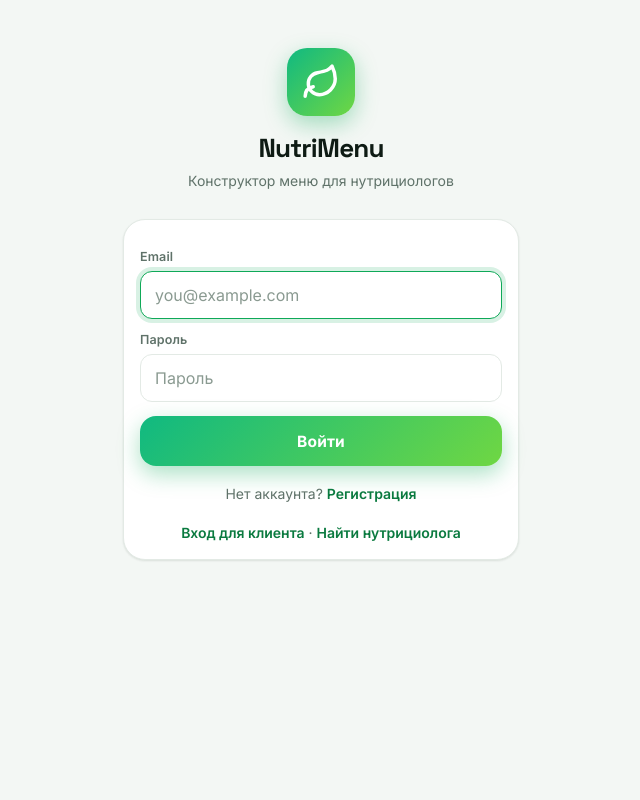
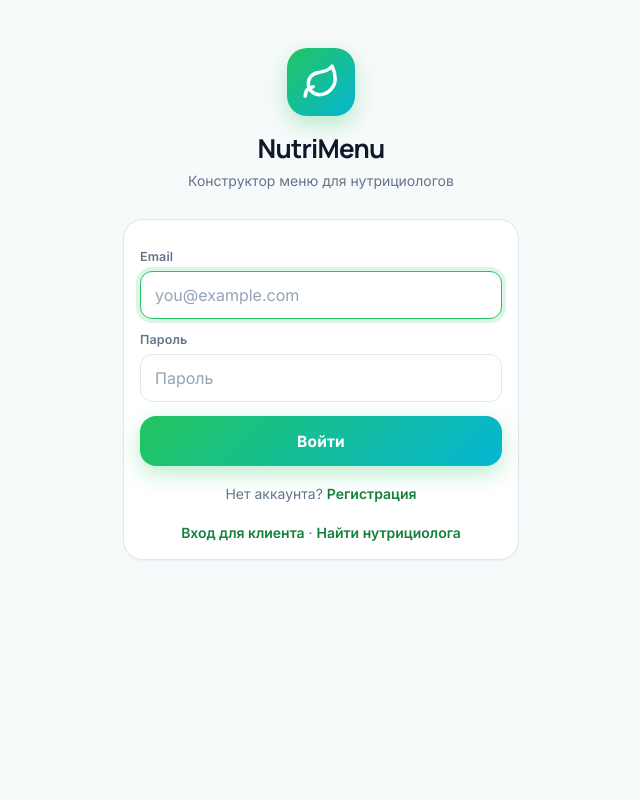
Before and after one commit to maximfilippov94/maxim, a PHP site: page /app/index.html in a window 1280 px wide. Shown: the whole page, without its empty margins (319-959 px from the left). Run offline with PHP 8.4, Linux system fonts and the light colour scheme.

Commit message:
Редизайн под дизайн-систему «Clean Nutrition × Professional Precision»
Перевёл визуал на дизайн-систему, разработанную по брифу:
- Прохладные slate-нейтрали вместо зелёно-тонированных (bg #F7FAFB /
  тёмная #080F14 с surface-слоями #111C27/#162330/#202E3A).
- Фирменный градиент emerald→cyan (#22C55E → #06B6D4), teal-герой для
  плашки итогов дня.
- Типографика Manrope (заголовки, числа, навигация) + Inter (текст).
- Цветовая кодировка макросов: белки — синий, жиры — янтарь,
  углеводы — фиолетовый, калории — красный; пилюли и строки макросов
  на карточках блюд теперь цветные.
- Тени/elevation и радиусы приведены к спецификации; полноценная
  тёмная тема (специально сбалансирована, не инверсия).
- Обновлены иконки PWA (emerald→cyan), theme-color и manifest, бамп
  версий статики и кэша service worker.

Структура и логика не менялись — только визуальный слой на CSS-переменных.

Co-Authored-By: Claude Opus 4.8 <noreply@anthropic.com>
Claude-Session: https://claude.ai/code/session_01HyHYyAVJXF2wWkTzHRH6oZ

```diff
--- a/nutrition/public/app/app.js
+++ b/nutrition/public/app/app.js
@@ -132,6 +132,15 @@ function fmt0(n) { return Math.round(n).toString(); }
 function initials(name) {
   return (name || '?').trim().split(/\s+/).slice(0, 2).map(w => w[0] ? w[0].toUpperCase() : '').join('') || '?';
 }
+/* Строка макросов с цветовой кодировкой (Б синий, Ж янтарь, У фиолетовый). */
+function macroLine(n, withPortion) {
+  const parts = [];
+  if (withPortion) parts.push(h('span', { class: 'mp' }, fmt(n.portion_g) + ' г'));
+  parts.push(h('span', { class: 'mm b' }, 'Б ' + fmt(n.protein)));
+  parts.push(h('span', { class: 'mm f' }, 'Ж ' + fmt(n.fat)));
+  parts.push(h('span', { class: 'mm c' }, 'У ' + fmt(n.carbs)));
+  return h('div', { class: 'mc-macros' }, ...parts);
+}
 
 /* Нижняя шторка (bottom sheet). Возвращает функцию закрытия. */
 function sheet(title, contentBuilder) {
@@ -816,7 +825,7 @@ function mealCard(menuId, m) {
     h('div', { class: 'mc-top' },
       h('div', { class: 'mc-name' }, m.dish_name),
       h('div', { class: 'mc-kcal' }, fmt0(n.kcal) + ' ккал')),
-    h('div', { class: 'mc-macros' }, `${fmt(n.portion_g)} г · Б ${fmt(n.protein)} · Ж ${fmt(n.fat)} · У ${fmt(n.carbs)}`),
+    macroLine(n, true),
     m.comment ? h('div', { class: 'comment' }, ic('chat', 'sm'), h('span', {}, m.comment)) : null
   );
   return card;
@@ -875,7 +884,7 @@ async function openPortionEditor(menuId, m) {
     const maxP = Math.max(base * 3, portion * 2, 100);
 
     const valEl = h('div', { class: 'val' }, portion, h('span', {}, ' г'));
-    const kcalEl = h('div', { class: 'center', style: 'margin:4px 0 10px;font-weight:700;color:var(--green-dark)' }, fmt0(m.nutrition.kcal) + ' ккал');
+    const kcalEl = h('div', { class: 'center kcal-live', style: 'margin:4px 0 10px' }, fmt0(m.nutrition.kcal) + ' ккал');
     const macroEl = h('div', { class: 'center muted small' }, '');
     const slider = h('input', { type: 'range', min: '10', max: String(Math.round(maxP)), step: '5', value: String(portion) });
 
@@ -1530,7 +1539,7 @@ function clientMealCard(menuId, m) {
   card.appendChild(h('div', { class: 'mc-top' },
     h('div', { class: 'mc-name', onclick: () => showDishForClient(m) }, m.dish_name),
     h('div', { class: 'mc-kcal' }, fmt0(n.kcal) + ' ккал')));
-  card.appendChild(h('div', { class: 'mc-macros' }, `${fmt(n.portion_g)} г · Б ${fmt(n.protein)} · Ж ${fmt(n.fat)} · У ${fmt(n.carbs)}`));
+  card.appendChild(macroLine(n, true));
   if (m.comment) card.appendChild(h('div', { class: 'comment' }, ic('chat', 'sm'), h('span', {}, m.comment)));
   const actions = h('div', { class: 'btn-row', style: 'margin-top:10px' },
     h('button', { class: 'btn ' + (eaten ? '' : 'tonal') + ' small', onclick: () => logMeal(menuId, m, 'eaten') }, eaten ? ic('check', 'sm') : null, eaten ? 'Съедено' : 'Съел'),
--- a/nutrition/public/app/index.html
+++ b/nutrition/public/app/index.html
@@ -3,8 +3,8 @@
 <head>
   <meta charset="utf-8">
   <meta name="viewport" content="width=device-width, initial-scale=1, viewport-fit=cover, maximum-scale=1">
-  <meta name="theme-color" content="#0FA958" media="(prefers-color-scheme: light)">
-  <meta name="theme-color" content="#0C120F" media="(prefers-color-scheme: dark)">
+  <meta name="theme-color" content="#22C55E" media="(prefers-color-scheme: light)">
+  <meta name="theme-color" content="#080F14" media="(prefers-color-scheme: dark)">
   <title>NutriMenu — конструктор меню</title>
   <link rel="manifest" href="/app/manifest.json">
   <link rel="apple-touch-icon" href="/app/icons/apple-touch-icon.png">
@@ -15,8 +15,8 @@
 
   <link rel="preconnect" href="https://fonts.googleapis.com">
   <link rel="preconnect" href="https://fonts.gstatic.com" crossorigin>
-  <link rel="stylesheet" href="https://fonts.googleapis.com/css2?family=Inter:wght@400;500;600;700;800&family=Space+Grotesk:wght@500;600;700&display=swap">
-  <link rel="stylesheet" href="/app/styles.css?v=2">
+  <link rel="stylesheet" href="https://fonts.googleapis.com/css2?family=Inter:wght@400;500;600;700&family=Manrope:wght@500;600;700;800&display=swap">
+  <link rel="stylesheet" href="/app/styles.css?v=3">
 </head>
 <body>
   <div id="app">
@@ -26,7 +26,7 @@
   <!-- Контейнер для всплывающих панелей (нижние шторки, тосты) -->
   <div id="overlay-root"></div>
 
-  <script src="/app/app.js?v=2"></script>
+  <script src="/app/app.js?v=3"></script>
   <script>
     if ('serviceWorker' in navigator) {
       window.addEventListener('load', () => {
--- a/nutrition/public/app/styles.css
+++ b/nutrition/public/app/styles.css
@@ -1,98 +1,111 @@
 /* ==========================================================================
-   NutriMenu — дизайн-система. Mobile-first, health-tech стартап.
-   Фирменный emerald→lime градиент, Space Grotesk + Inter, светлая/тёмная тема,
-   мягкая моушн-система, SVG-иконки, тач-таргеты ≥44px, контраст ≥4.5:1.
+   NutriMenu — дизайн-система «Clean Nutrition × Professional Precision».
+   Прохладные slate-нейтрали, emerald→cyan градиент, Manrope + Inter,
+   цветные макро-индикаторы, мягкая моушн-система, SVG-иконки Lucide,
+   тач-таргеты ≥44px, контраст ≥4.5:1, полноценные светлая и тёмная темы.
    ========================================================================== */
 
-/* ---------- Токены темы ---------- */
+/* ---------- Токены темы (LIGHT) ---------- */
 :root {
   color-scheme: light;
   /* Бренд */
-  --brand: #0FA958;
-  --brand-600: #0C8F4A;
-  --brand-700: #0A7A3F;
-  --brand-ink: #063E22;
-  --brand-soft: #E4F6EC;
-  --g1: #10B981;           /* градиент старт */
-  --g2: #6FD743;           /* градиент конец (lime) */
+  --brand: #22C55E;
+  --brand-600: #16A34A;
+  --brand-700: #15803D;
+  --brand-ink: #052E16;
+  --brand-soft: #DCFCE7;
+  --g1: #22C55E;           /* градиент старт (green) */
+  --g2: #06B6D4;           /* градиент конец (cyan) */
   --grad: linear-gradient(135deg, var(--g1) 0%, var(--g2) 100%);
-  --grad-hero: linear-gradient(140deg, #0FB25E 0%, #17A98C 55%, #0E9F6E 100%);
+  --grad-hero: linear-gradient(140deg, #22C55E 0%, #0EA5A4 52%, #06B6D4 100%);
 
   /* Поверхности */
-  --bg: #F3F7F4;
+  --bg: #F7FAFB;
   --surface: #FFFFFF;
-  --surface-2: #EEF3EF;
-  --surface-3: #E7EFE9;
-  --glass: rgba(255,255,255,.72);
+  --surface-2: #F1F5F6;
+  --surface-3: #E9EFF2;
+  --glass: rgba(255,255,255,.74);
 
   /* Текст */
-  --text: #0E1B14;
-  --muted: #5F7269;
-  --faint: #8A9A91;
-  --line: #E3EAE5;
-  --line-strong: #D2DDD6;
+  --text: #0F172A;
+  --muted: #64748B;
+  --faint: #94A3B8;
+  --line: #E2E8F0;
+  --line-strong: #CBD5E1;
 
   /* Семантика */
-  --accent: #F5A524;       /* тёплый янтарь */
-  --over: #F0603A;         /* превышение цели */
-  --under: #2E7BE6;        /* недобор цели */
-  --danger: #E5484D;
-  --danger-soft: #FCE9E9;
+  --accent: #F59E0B;       /* тёплый янтарь (предупреждение/черновик) */
+  --over: #EF4444;         /* превышение цели по калориям */
+  --under: #3B82F6;        /* недобор цели */
+  --danger: #EF4444;
+  --danger-soft: #FEE2E2;
   --success: var(--brand);
+
+  /* Макро-индикаторы */
+  --m-protein: #3B82F6;    /* белки */
+  --m-fat: #F59E0B;        /* жиры */
+  --m-carb: #8B5CF6;       /* углеводы */
+  --m-kcal: #EF4444;       /* калории */
 
   /* На бренде */
   --on-brand: #FFFFFF;
 
   /* Радиусы / тени / ритм */
-  --r-xs: 8px; --r-sm: 12px; --r: 16px; --r-lg: 22px; --r-xl: 28px; --r-full: 999px;
-  --sh-1: 0 1px 2px rgba(9,30,20,.06), 0 1px 3px rgba(9,30,20,.05);
-  --sh-2: 0 4px 14px rgba(9,30,20,.08), 0 2px 6px rgba(9,30,20,.05);
-  --sh-3: 0 12px 32px rgba(9,30,20,.14), 0 4px 10px rgba(9,30,20,.08);
-  --sh-brand: 0 8px 22px rgba(15,169,88,.35);
+  --r-xs: 8px; --r-sm: 12px; --r: 16px; --r-lg: 20px; --r-xl: 24px; --r-full: 999px;
+  --sh-1: 0 1px 2px rgba(15,23,42,.05);
+  --sh-2: 0 4px 16px rgba(15,23,42,.08);
+  --sh-3: 0 12px 32px rgba(15,23,42,.12);
+  --sh-brand: 0 8px 22px rgba(34,197,94,.30);
   --safe-bottom: env(safe-area-inset-bottom, 0px);
   --safe-top: env(safe-area-inset-top, 0px);
-  --nav-h: 66px;
+  --nav-h: 68px;
 
   --font-ui: "Inter", -apple-system, BlinkMacSystemFont, "Segoe UI", Roboto, sans-serif;
-  --font-display: "Space Grotesk", var(--font-ui);
+  --font-display: "Manrope", -apple-system, BlinkMacSystemFont, "Segoe UI", sans-serif;
   --ease: cubic-bezier(.4, 0, .2, 1);
   --ease-out: cubic-bezier(.16, 1, .3, 1);
   --spring: cubic-bezier(.34, 1.56, .64, 1);
 }
 
+/* ---------- Токены темы (DARK) — специально сбалансирована, не инверсия ---------- */
 @media (prefers-color-scheme: dark) {
   :root {
     color-scheme: dark;
-    --brand: #22C55E;
-    --brand-600: #1BB454;
-    --brand-700: #16A34A;
-    --brand-ink: #C7F5D8;
-    --brand-soft: rgba(34,197,94,.16);
-    --g1: #17C06A; --g2: #7BE04A;
-    --grad-hero: linear-gradient(140deg, #0E8F52 0%, #128877 55%, #0C8259 100%);
+    --brand: #34D399;
+    --brand-600: #22C55E;
+    --brand-700: #34D399;
+    --brand-ink: #D1FAE5;
+    --brand-soft: rgba(52,211,153,.15);
+    --g1: #34D399; --g2: #22C55E;
+    --grad-hero: linear-gradient(140deg, #16A34A 0%, #0E8577 52%, #0891B2 100%);
 
-    --bg: #0C120F;
-    --surface: #141D18;
-    --surface-2: #18241E;
-    --surface-3: #1E2C24;
-    --glass: rgba(20,29,24,.7);
+    --bg: #080F14;
+    --surface: #111C27;
+    --surface-2: #162330;
+    --surface-3: #202E3A;
+    --glass: rgba(17,28,39,.72);
 
-    --text: #E9F2EC;
-    --muted: #93A89C;
-    --faint: #6E8177;
-    --line: #223129;
-    --line-strong: #2C3E33;
+    --text: #F8FAFC;
+    --muted: #CBD5E1;
+    --faint: #94A3B8;
+    --line: #293746;
+    --line-strong: #334155;
 
-    --accent: #F7B84B;
-    --over: #FF7A5A;
-    --under: #5AA0F2;
-    --danger: #F1656A;
-    --danger-soft: rgba(241,101,106,.14);
+    --accent: #FBBF24;
+    --over: #F87171;
+    --under: #60A5FA;
+    --danger: #F87171;
+    --danger-soft: rgba(248,113,113,.14);
+
+    --m-protein: #60A5FA;
+    --m-fat: #FBBF24;
+    --m-carb: #A78BFA;
+    --m-kcal: #F87171;
 
     --sh-1: 0 1px 2px rgba(0,0,0,.4);
     --sh-2: 0 6px 18px rgba(0,0,0,.5);
     --sh-3: 0 14px 34px rgba(0,0,0,.6);
-    --sh-brand: 0 8px 24px rgba(34,197,94,.28);
+    --sh-brand: 0 8px 24px rgba(52,211,153,.26);
   }
 }
 
@@ -281,13 +294,10 @@ textarea { min-height: 84px; resize: vertical; }
 /* ---------- Нутриенты: пилюли ---------- */
 .kbju { display: flex; gap: 8px; flex-wrap: wrap; }
 .pill { display: inline-flex; align-items: center; gap: 5px; padding: 4px 11px; border-radius: var(--r-full); font-size: 12.5px; font-weight: 700; font-family: var(--font-display); }
-.pill.b { background: color-mix(in srgb, var(--under) 14%, transparent); color: var(--under); }
-.pill.f { background: color-mix(in srgb, var(--accent) 18%, transparent); color: #B9781A; }
-@media (prefers-color-scheme: dark) { .pill.f { color: var(--accent); } }
-.pill.c { background: var(--brand-soft); color: var(--brand-700); }
-@media (prefers-color-scheme: dark) { .pill.c { color: var(--brand); } }
-.pill.k { background: color-mix(in srgb, #7C5CFF 14%, transparent); color: #6A4BE0; }
-@media (prefers-color-scheme: dark) { .pill.k { color: #A78BFA; } }
+.pill.b { background: color-mix(in srgb, var(--m-protein) 14%, transparent); color: var(--m-protein); }
+.pill.f { background: color-mix(in srgb, var(--m-fat) 16%, transparent); color: var(--m-fat); }
+.pill.c { background: color-mix(in srgb, var(--m-carb) 15%, transparent); color: var(--m-carb); }
+.pill.k { background: color-mix(in srgb, var(--m-kcal) 14%, transparent); color: var(--m-kcal); }
 .pill.tag { background: var(--surface-2); color: var(--muted); font-family: var(--font-ui); font-weight: 600; border: 1px solid var(--line); }
 
 /* ---------- Конструктор дня ---------- */
@@ -338,8 +348,12 @@ textarea { min-height: 84px; resize: vertical; }
 .meal-card .mc-name { flex: 1; font-weight: 600; font-size: 15.5px; }
 .meal-card .mc-kcal { font-family: var(--font-display); font-weight: 700; color: var(--brand-700); font-size: 15px; white-space: nowrap; }
 @media (prefers-color-scheme: dark) { .meal-card .mc-kcal { color: var(--brand); } }
-.meal-card .mc-macros { color: var(--muted); font-size: 12.5px; margin-top: 5px; display: flex; gap: 10px; flex-wrap: wrap; }
-.meal-card .mc-macros b { color: var(--text); font-family: var(--font-display); }
+.meal-card .mc-macros { color: var(--muted); font-size: 12.5px; margin-top: 6px; display: flex; gap: 9px; flex-wrap: wrap; align-items: center; }
+.mc-macros .mp { color: var(--faint); }
+.mc-macros .mm { font-family: var(--font-display); font-weight: 700; font-size: 12px; }
+.mc-macros .mm.b { color: var(--m-protein); }
+.mc-macros .mm.f { color: var(--m-fat); }
+.mc-macros .mm.c { color: var(--m-carb); }
 .meal-card.eaten { border-left: 4px solid var(--brand); }
 .meal-card.skipped { opacity: .55; }
 .meal-card .comment { font-size: 13px; color: var(--muted); margin-top: 8px; padding: 8px 10px; background: var(--surface-2); border-radius: var(--r-sm); display: flex; gap: 7px; }
--- a/nutrition/public/app/sw.js
+++ b/nutrition/public/app/sw.js
@@ -6,8 +6,8 @@
  *  - GET к API: network-first с откатом в кэш (оффлайн видно последнее меню);
  *  - остальные запросы (POST/PATCH/DELETE): только сеть.
  */
-const SHELL_CACHE = 'nutri-shell-v2';
-const API_CACHE = 'nutri-api-v2';
+const SHELL_CACHE = 'nutri-shell-v3';
+const API_CACHE = 'nutri-api-v3';
 
 const SHELL_ASSETS = [
   '/app/',
```
Also changed, not shown: nutrition/public/app/icons/apple-touch-icon.png, nutrition/public/app/icons/favicon-32.png, nutrition/public/app/icons/icon-192.png, nutrition/public/app/icons/icon-512.png, nutrition/public/app/manifest.json.
